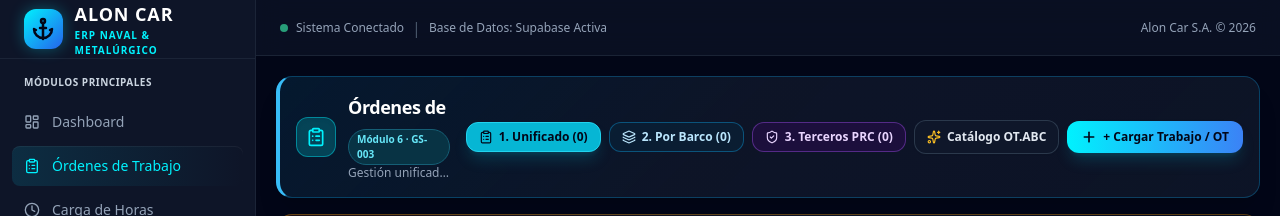
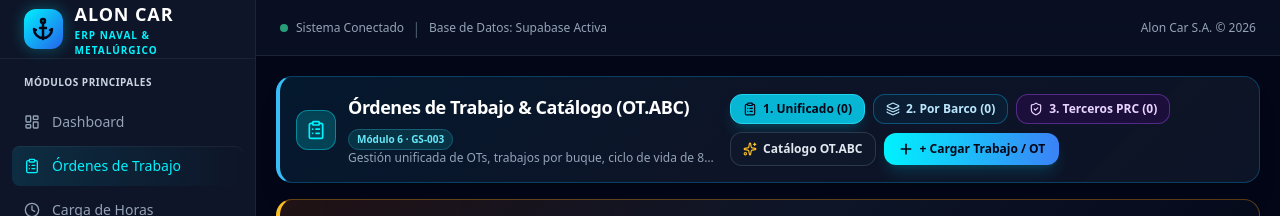
Before and after one commit to sentis27/App_AlonCar, a React app in the folder app/: page /ots in a window 1280 px wide. Shown: the top 216 px of the page. Built offline with nearby package versions, Linux system fonts and the light colour scheme; no server answers; the database is empty; sample sign-in values are in the browser's storage; the HTML template or start-up script is replaced by a standard one.

Commit message:
fix: importar icono X en ShipsBarcosPanel y ajustar wrap en WorkOrdersHeader

```diff
--- a/app/src/components/ships/ShipsBarcosPanel.jsx
+++ b/app/src/components/ships/ShipsBarcosPanel.jsx
@@ -9,7 +9,8 @@ import {
   Square,
   AlertTriangle,
   BellRing,
-  CheckCircle
+  CheckCircle,
+  X
 } from 'lucide-react'
 import { useSpreadsheetGrid } from '../../hooks/useSpreadsheetGrid'
 import ShipsBarcosToolbar from './ShipsBarcosToolbar'
--- a/app/src/components/workOrders/WorkOrdersHeader.jsx
+++ b/app/src/components/workOrders/WorkOrdersHeader.jsx
@@ -12,7 +12,7 @@ export default function WorkOrdersHeader({
   return (
     <div className="space-y-3 font-sans">
       {/* ZONA 1: CONTEXTO OPERATIVO Y ACCIONES PRINCIPALES */}
-      <div className="alon-zone-context p-4 rounded-2xl flex flex-col md:flex-row md:items-center justify-between gap-4 shadow-xl">
+      <div className="alon-zone-context p-4 rounded-2xl flex flex-col xl:flex-row xl:items-center justify-between gap-4 shadow-xl">
         <div className="flex items-center gap-3 min-w-0">
           <div className="w-10 h-10 rounded-xl bg-primary/20 border border-primary/40 flex items-center justify-center shrink-0 shadow-inner">
             <ClipboardList className="w-5 h-5 text-primary" />
@@ -33,7 +33,7 @@ export default function WorkOrdersHeader({
         </div>
 
         {/* PESTAÑAS Y ACCIONES A LA DERECHA */}
-        <div className="flex flex-wrap items-center gap-2 shrink-0">
+        <div className="flex flex-wrap items-center gap-2">
           <button
             type="button"
             onClick={() => setActiveMainTab('unificado')}
```
